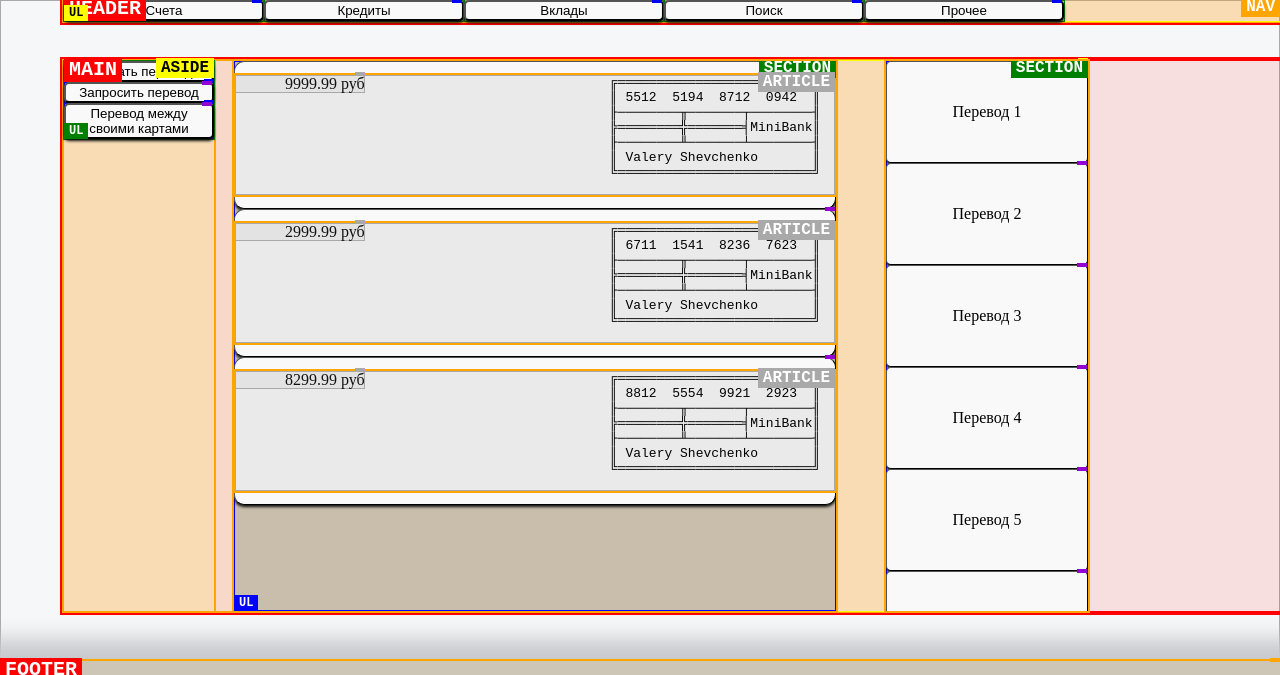
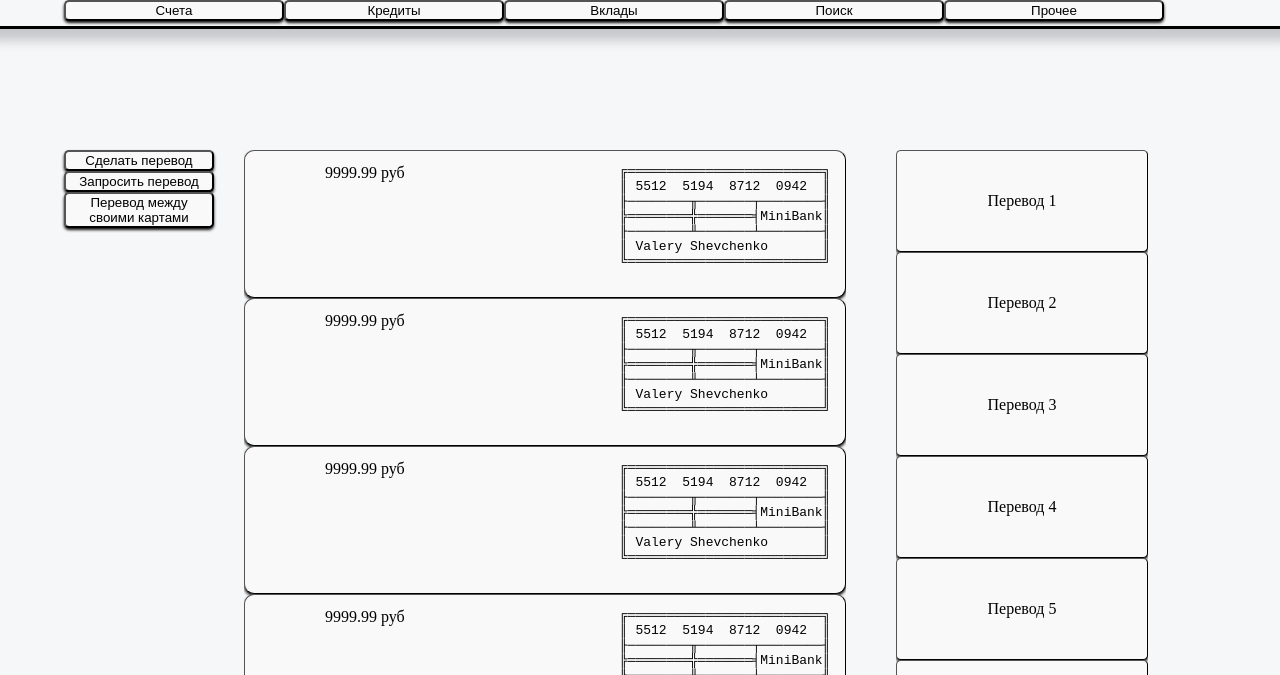
Before and after one commit to Walter-Rabbit/MiniBank.Web, a plain HTML site: page index.html in a window 1280 px wide. Shown: the top 675 px of the page. Drawn offline with Linux system fonts and the light colour scheme.

Commit message:
fix: margin

```diff
--- a/css/footer.css
+++ b/css/footer.css
@@ -1,8 +1,10 @@
 footer {
   margin-top: 50px;
   min-width: 400px;
+  height: 100%;
   width: available;
-  box-shadow: 0 -2px 20px 20px #c7c9cc;
+  box-shadow: 0 -2px 10px 5px #c7c9cc;
+  border-top: black solid;
   background-color: #c7c9cc;
 }
 
--- a/css/header.css
+++ b/css/header.css
@@ -2,12 +2,22 @@ header {
   min-width: 400px;
   margin-bottom: 40px;
   display: flex;
-  margin-left: 5%;
   flex-direction: column;
   justify-content: left;
+  padding-bottom: 5px;
+  background-color: #f6f7f8;
+  border-bottom: black solid;
+  position: fixed;
+  top: 0;
+  width: 100%;
+  box-shadow: 0 2px 10px 10px #c7c9cc;
 }
 
-header img {
+header div {
+  margin-left: 5%;
+}
+
+header div img {
   margin: 0;
   padding: 0;
   display: flex;
@@ -16,7 +26,7 @@ header img {
   max-width: 120px;
 }
 
-header ul.navigation {
+header div ul.navigation {
   margin: 0;
   padding: 0;
   flex-wrap: wrap;
@@ -26,11 +36,11 @@ header ul.navigation {
   flex-direction: row;
 }
 
-header ul.navigation li button {
+header div ul.navigation li button {
   background-color: #F9F9F9;
   border-color: #000000;
   border-radius: 5px;
   border-width: 2px;
-  min-width: 200px;
+  min-width: 220px;
   box-shadow: 0 2px 3px #101010;
 }
--- a/css/main.css
+++ b/css/main.css
@@ -1,12 +1,13 @@
 main {
+  margin-top: 150px;
   min-width: 400px;
-  margin-left: 5%;
   display: flex;
   justify-content: left;
   flex-direction: row;
 }
 
 main div {
+  margin-left: 5%;
   display: flex;
   flex-direction: row;
   flex-wrap: wrap;
@@ -38,16 +39,10 @@ aside.functions li button {
 
 
 
-div.center {
-  display: flex;
-  flex-direction: row;
-  margin-left: 20px;
-}
-
 section.cards {
   overflow: auto;
-  display: flex;
-  max-height: 550px;
+  height: 75%;
+  margin-left: 30px;
 }
 
 section.cards ul {
@@ -81,8 +76,7 @@ section.cards pre {
 
 section.history {
   overflow: auto;
-  display: inline-block;
-  max-height: 550px;
+  max-height: 800px;
   margin-left: 50px;
 }
 
@@ -98,7 +92,7 @@ section.history li {
   border-radius: 5px;
   box-shadow: 0 2px 3px #101010;
   height: 100px;
-  width: 200px;
+  width: 250px;
   display: flex;
   justify-content: center;
   align-items: center;
--- a/index.html
+++ b/index.html
@@ -5,7 +5,7 @@
   <meta charset="utf-8">
   <title>MiniBank</title>
   <meta name="description" content="Самый лучший в мире банк для самый лучших в мире людей.">
-  <link href="css/outlines.css" rel="stylesheet">
+<!--  <link href="css/outlines.css" rel="stylesheet">-->
   <link href="css/main.css" rel="stylesheet">
   <link href="css/header.css" rel="stylesheet">
   <link href="css/footer.css" rel="stylesheet">
@@ -14,6 +14,7 @@
 
 <body>
   <header>
+    <div>
       <img src="img/logo.png" alt="">
       <nav>
         <ul class="navigation">
@@ -24,6 +25,7 @@
           <li><button>Прочее</button></li>
         </ul>
       </nav>
+    </div>
   </header>
   <main>
     <div>
@@ -34,9 +36,50 @@
           <li><button>Перевод между своими картами</button></li>
         </ul>
       </aside>
-      <div class="center">
         <section class="cards">
           <ul>
+            <li><article>
+              <div class="money">
+              9999.99 руб
+              </div>
+              <pre>
+                ╔═════════════════════════╗
+                ║ 5512  5194  8712  0942  ║
+                ╟────────╥───────┬────────╢
+                ╠════════╬═══════╡MiniBank║
+                ╟────────╨───────┴────────╢
+                ║ Valery Shevchenko       ║
+                ╚═════════════════════════╝
+              </pre>
+            </article></li>
+            <li><article>
+              <div class="money">
+                9999.99 руб
+              </div>
+              <pre>
+                ╔═════════════════════════╗
+                ║ 5512  5194  8712  0942  ║
+                ╟────────╥───────┬────────╢
+                ╠════════╬═══════╡MiniBank║
+                ╟────────╨───────┴────────╢
+                ║ Valery Shevchenko       ║
+                ╚═════════════════════════╝
+              </pre>
+            </article></li>
+            <li><article>
+              <div class="money">
+                9999.99 руб
+              </div>
+              <pre>
+                ╔═════════════════════════╗
+                ║ 5512  5194  8712  0942  ║
+                ╟────────╥───────┬────────╢
+                ╠════════╬═══════╡MiniBank║
+                ╟────────╨───────┴────────╢
+                ║ Valery Shevchenko       ║
+                ╚═════════════════════════╝
+              </pre>
+            </article></li>
             <li><article>
               <div class="money">
                 9999.99 руб
@@ -92,7 +135,6 @@
           </ul>
         </section>
       </div>
-    </div>
   </main>
   <footer>
     <div>
```
Lines whose indentation alone changed are shown as unchanged.
